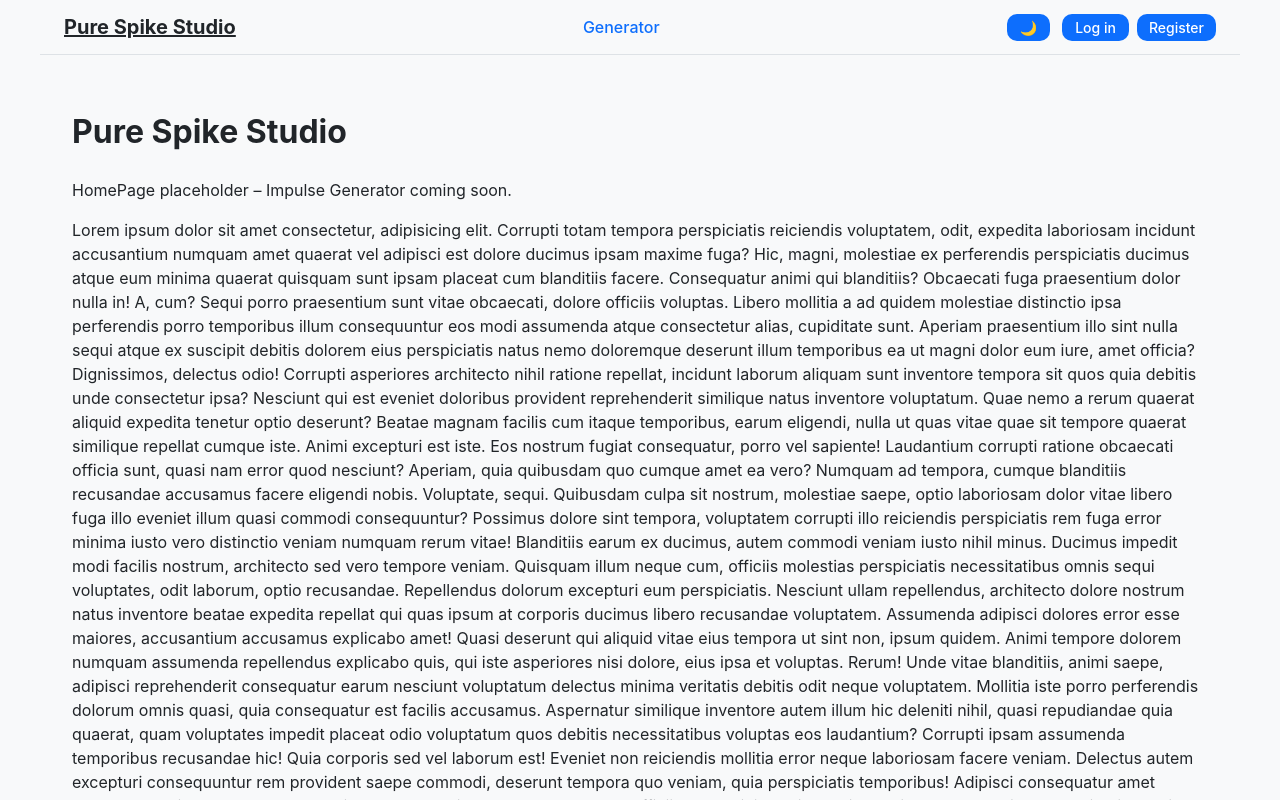
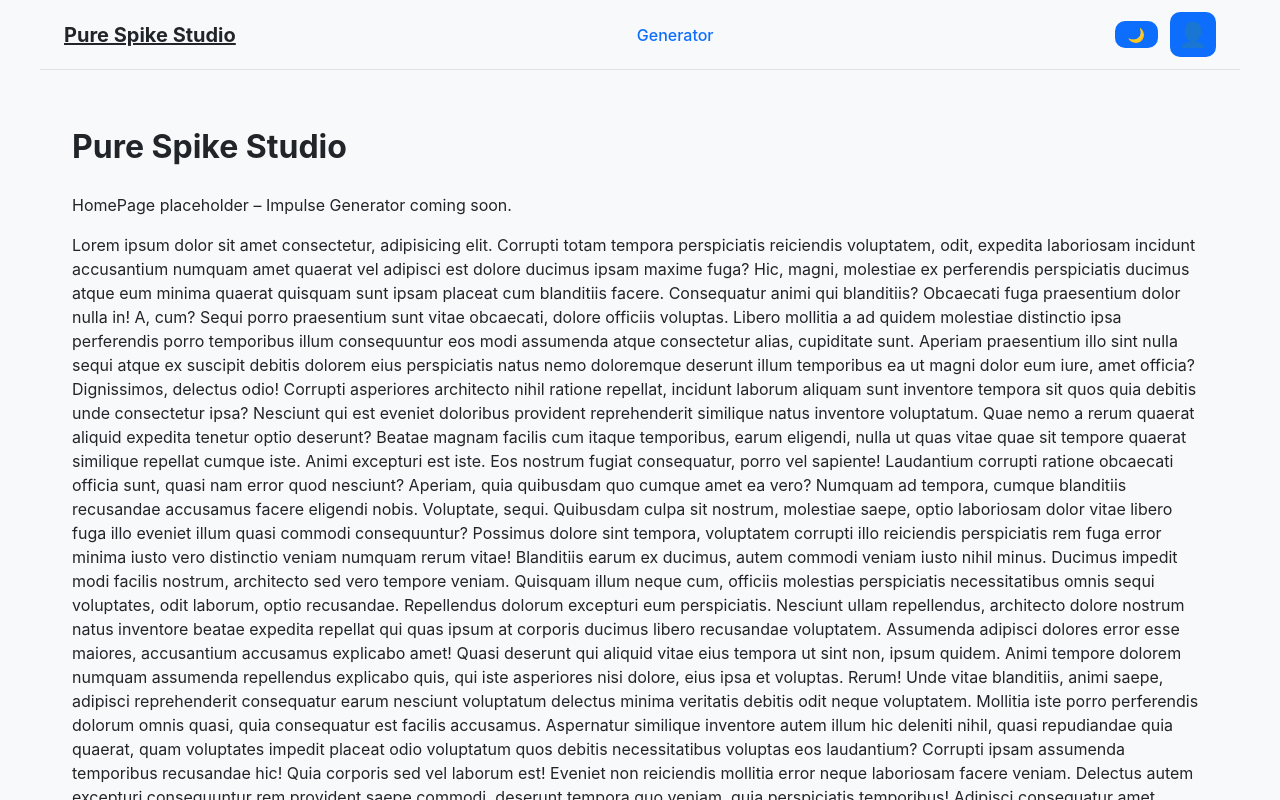
Before and after one commit to TomacBarin/pure-spike, a React (Vite) app: page / in a window 1280 px wide. Both pictures are taken after a click on the button "Log in". Shown: the top 800 px of the page. Built offline with nearby package versions, Linux system fonts and the light colour scheme.

Commit message:
feature(components): add dropdown featuring simple mock state (to be replaced)

```diff
--- a/src/components/layout/Navbar/Navbar.module.css
+++ b/src/components/layout/Navbar/Navbar.module.css
@@ -44,3 +44,49 @@
   display: flex;
   gap: var(--spacing-2);
 }
+
+.avatarContainer {
+  position: relative;
+}
+
+.avatarButton {
+  background: none;
+  border: none;
+  font-size: 1.5rem;
+  cursor: pointer;
+  padding: var(--spacing-2);
+  border-radius: var(--radius-md);
+}
+
+.avatarButton:hover {
+  background-color: var(--color-bg-secondary);
+}
+
+.dropdown {
+  position: absolute;
+  top: 100%;
+  right: 0;
+  background-color: var(--color-bg-elevated);
+  border: 1px solid var(--color-border);
+  border-radius: var(--radius-md);
+  padding: var(--spacing-2);
+  margin-top: var(--spacing-2);
+  min-width: 160px;
+  box-shadow: 0 4px 12px rgba(0, 0, 0, 0.3);
+  z-index: 200;
+  display: flex;
+  flex-direction: column;
+}
+
+.dropdown button {
+  background: none;
+  border: none;
+  text-align: left;
+  padding: var(--spacing-3) var(--spacing-4);
+  cursor: pointer;
+  color: var(--color-text-primary);
+}
+
+.dropdown button:hover {
+  background-color: var(--color-bg-secondary);
+}
--- a/src/components/layout/Navbar/Navbar.tsx
+++ b/src/components/layout/Navbar/Navbar.tsx
@@ -4,17 +4,25 @@ import { Button } from "../../ui/Button/Button";
 import styles from "./Navbar.module.css";
 
 function Navbar() {
-    const { theme, toggleTheme } = useTheme();
+  const { theme, toggleTheme } = useTheme();
 
-    // Testing Guest versus Logged-ing user
-    const [isLoggedIn, setIsLoggedIn] = useState(false);
+  // Mock auth state – will be replaced
+  const [isLoggedIn, setIsLoggedIn] = useState(false);
+  const [showDropdown, setShowDropdown] = useState(false);
 
-    return (
+  const toggleDropdown = () => setShowDropdown(!showDropdown);
+  const handleLogout = () => {
+    setIsLoggedIn(false);
+    setShowDropdown(false);
+    alert('You have been logged out (mock)');
+  };
+
+  return (
     <nav className={styles.navbar}>
       <div className={styles.container}>
         {/* Logo */}
         <a href="#top" className={styles.logo}>
-        Pure Spike Studio
+          Pure Spike Studio
         </a>
 
         {/* Navigation */}
@@ -36,13 +44,42 @@ function Navbar() {
             {theme === 'dark' ? '☀️' : '🌙'}
           </Button>
 
-          {/* Guest vs Logged-in */}
           {isLoggedIn ? (
-            <div>Avatar dropdown (kommer snart)</div>
+            <div className={styles.avatarContainer}>
+              <button
+                className={styles.avatarButton}
+                onClick={toggleDropdown}
+              >
+                👤
+              </button>
+
+              {showDropdown && (
+                <div className={styles.dropdown}>
+                  <button onClick={() => alert('Account Settings – modal kommer senare')}>
+                    Account Settings
+                  </button>
+                  <button onClick={handleLogout}>
+                    Logout
+                  </button>
+                </div>
+              )}
+            </div>
           ) : (
             <div className={styles.authButtons}>
-              <Button variant="ghost" size="sm">Log in</Button>
-              <Button variant="primary" size="sm">Register</Button>
+              <Button
+                variant="ghost"
+                size="sm"
+                onClick={() => setIsLoggedIn(true)}
+              >
+                Log in
+              </Button>
+              <Button
+                variant="primary"
+                size="sm"
+                onClick={() => setIsLoggedIn(true)}
+              >
+                Register
+              </Button>
             </div>
           )}
         </div>
```
